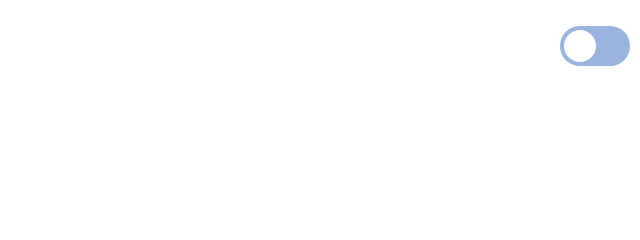
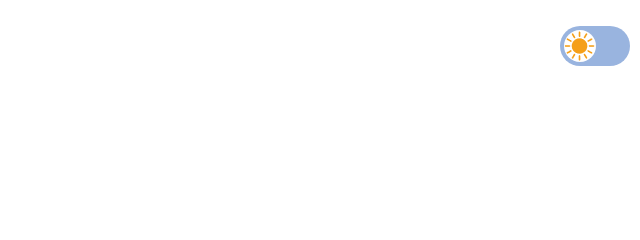
Before and after one commit to WildCodeSchool/2023-02-JS-RemoteFR-DeVMX-P1-G2, a plain HTML site: page index.html in a window 1280 px wide. Shown: the top 240 px of the page, 640-1280 px from the left. Drawn offline with Linux system fonts and the light colour scheme.

Commit message:
modify url img button

```diff
--- a/style.css
+++ b/style.css
@@ -46,13 +46,13 @@
     border-radius: 50%;
     transform: translateY(-50%);
     transition: all .5s;
-    background-image: url("soleil2.png");
+    background-image: url("assets/soleil2.png");
 }
 
 .switch input:checked+span:before {
     left: 34px;
     background: rgb(138, 44, 226);
-    background-image: url("lune5.png");
+    background-image: url("assets/lune5.png");
 }
 
 body {
```
